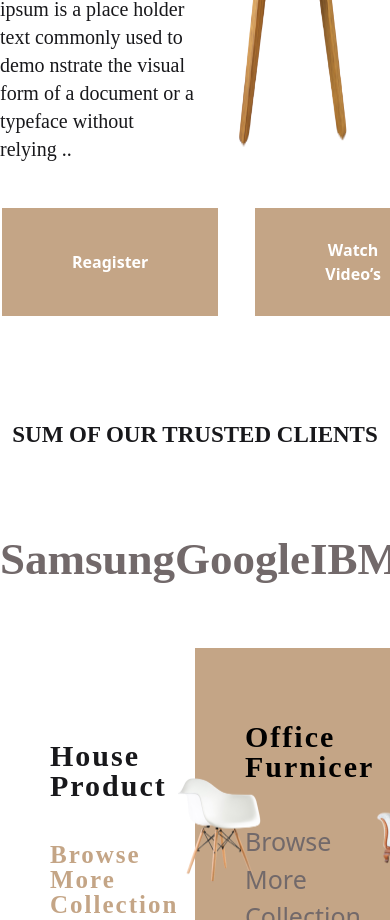
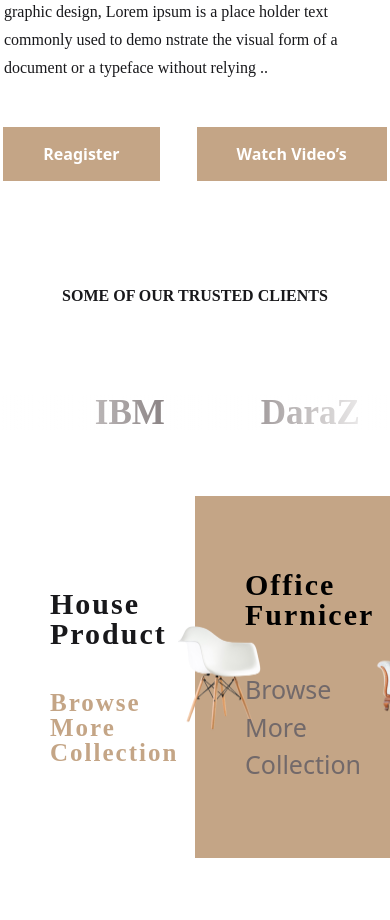
Before and after one commit to minhazulabidin/mistrium, a React (Vite) app: page / in a window 390 px wide. Shown: the part 1080-2000 px from the top of the page. Built offline with nearby package versions, Linux system fonts and the light colour scheme.

Commit message:
trusted clients responsive done

```diff
--- a/package.json
+++ b/package.json
@@ -13,6 +13,7 @@
     "@tailwindcss/vite": "^4.1.13",
     "react": "^19.1.1",
     "react-dom": "^19.1.1",
+    "react-fast-marquee": "^1.6.5",
     "react-icons": "^5.5.0",
     "swiper": "^12.0.1",
     "tailwindcss": "^4.1.13"
--- a/src/Components/Pages/Home/Banner.jsx
+++ b/src/Components/Pages/Home/Banner.jsx
@@ -4,10 +4,10 @@ import banner from '../../../assets/banner.png'
 
 const Banner = () => {
     return (
-        <div className='mt-[72px]'>
+        <div className='lg:mt-[72px] mt-[50px]'>
             <Container>
-                <Flex>
-                    <div className='w-2/4 space-y-[43px]'>
+                <Flex className="flex-col-reverse lg:flex-row">
+                    <div className='lg:w-2/4 w-full space-y-[43px]'>
                         <h1 className='h1'>Modern Furniture For Modern Living Style</h1>
                         <p className='p'>
                             In publishing and graphic design, Lorem ipsum is a placeholder text commonly used to demonstr ate the visual form of a document or a typeface without relying on meaningful content. Lorem ipsum may be used as a placeholder before final copy is available.
@@ -15,12 +15,12 @@ const Banner = () => {
 
                             graphic design, Lorem ipsum is a place holder text commonly used to demo nstrate the visual form of a document or a typeface without relying ..
                         </p>
-                        <Flex className='gap-[33px]'>
+                        <Flex className='gap-[33px] justify-center lg:justify-start'>
                             <button className='button'>Reagister</button>
                             <button className='button'>Watch Video’s</button>
                         </Flex>
                     </div>
-                    <div className='w-2/4 flex justify-center'>
+                    <div className='lg:w-2/4 w-full flex justify-center'>
                         <img src={banner} alt="" />
                     </div>
                 </Flex>
--- a/src/Components/Pages/Home/TrustedClint.jsx
+++ b/src/Components/Pages/Home/TrustedClint.jsx
@@ -1,43 +1,35 @@
 import React from 'react'
 import Container from '../../Utilities/Container'
-import Flex from '../../Utilities/Flex'
+import Marquee from "react-fast-marquee";
 
 const TrustedClint = () => {
     const clints = [
-        {
-            id: 1,
-            name: 'Samsung'
-        },
-        {
-            id: 2,
-            name: 'Google'
-        },
-        {
-            id: 3,
-            name: 'IBM'
-        },
-        {
-            id: 4,
-            name: 'DaraZ'
-        },
-        {
-            id: 5,
-            name: 'emazon'
-        },
+        { id: 1, name: 'Samsung' },
+        { id: 2, name: 'Google' },
+        { id: 3, name: 'IBM' },
+        { id: 4, name: 'DaraZ' },
+        { id: 5, name: 'Amazon' },
     ]
+
     return (
         <Container className='space-y-[91px] mt-[105px]'>
-            <h2 className='text-center text-[23px] font-gupter font-bold leading-[100%] tracking-[2%]'>SUM OF OUR TRUSTED CLIENTS</h2>
-            <ul>
-                <Flex className='justify-between'>
-                    {
-                        clints.map((clint) => <li
-                        className='text-second text-[45px] font-gupter font-bold leading-[100%] tracking-[2%]'
-                        key={clint?.id}
-                        >{clint?.name}</li>)
-                    }
-                </Flex>
-            </ul>
+            <h2 className='text-center lg:text-[23px] text-base font-gupter font-bold leading-[100%] tracking-[2%]'>
+                SOME OF OUR TRUSTED CLIENTS
+            </h2>
+
+
+            <div className="">
+                <Marquee gradient={true} speed={60} className='overflow-hidden'>
+                    {clints.map((clint) => (
+                        <span
+                            key={clint.id}
+                            className="mx-12 text-second lg:text-[45px] text-[35px] font-gupter font-bold leading-[100%] tracking-[2%]"
+                        >
+                            {clint.name}
+                        </span>
+                    ))}
+                </Marquee>
+            </div>
         </Container>
     )
 }
--- a/src/Components/Utilities/Flex.jsx
+++ b/src/Components/Utilities/Flex.jsx
@@ -2,7 +2,7 @@ import React from 'react'
 
 const Flex = ({ children, className }) => {
     return (
-        <div className={`flex ${className}`}>
+        <div className={`flex ${className || ""}`}>
             {children}
         </div>
     )
--- a/src/index.css
+++ b/src/index.css
@@ -3,7 +3,9 @@
 @plugin "daisyui" {
   themes: light --default;
 }
-
+*{
+    scroll-behavior: smooth;
+}
 @theme {
     --font-gupter: "Gupter", serif;
     --font-habibi: "Habibi", serif;
@@ -12,7 +14,7 @@
 }
 
 .button {
-    @apply outline-none bg-first px-[70px] py-[30px] text-white hover:border-2 hover:bg-white hover:border-first hover:text-first font-bold hover:transition-all border-2;
+    @apply outline-none bg-first lg:px-[70px] px-[40px] lg:py-[30px] py-[15px] text-white hover:border-2 hover:bg-white hover:border-first hover:text-first font-bold hover:transition-all border-2;
 }
 
 .nav-item {
@@ -28,11 +30,11 @@
 }
 
 .h1 {
-    @apply font-habibi text-[65px] font-normal leading-[76px] tracking-[2%];
+    @apply font-habibi lg:text-[65px] text-[40px] font-normal lg:leading-[76px] leading-normal tracking-[2%];
 }
 
 .p {
-    @apply text-xl font-habibi font-normal leading-[28px] tracking-[2%] max-w-[471px];
+    @apply lg:text-xl text-base font-habibi font-normal leading-[28px] tracking-[2%] lg:max-w-[471px] w-full px-1 lg:px-0;
 }
 
 .text-typography {
```
Also changed, not shown: 1 other file (tests, documents, lock files or other folders).
